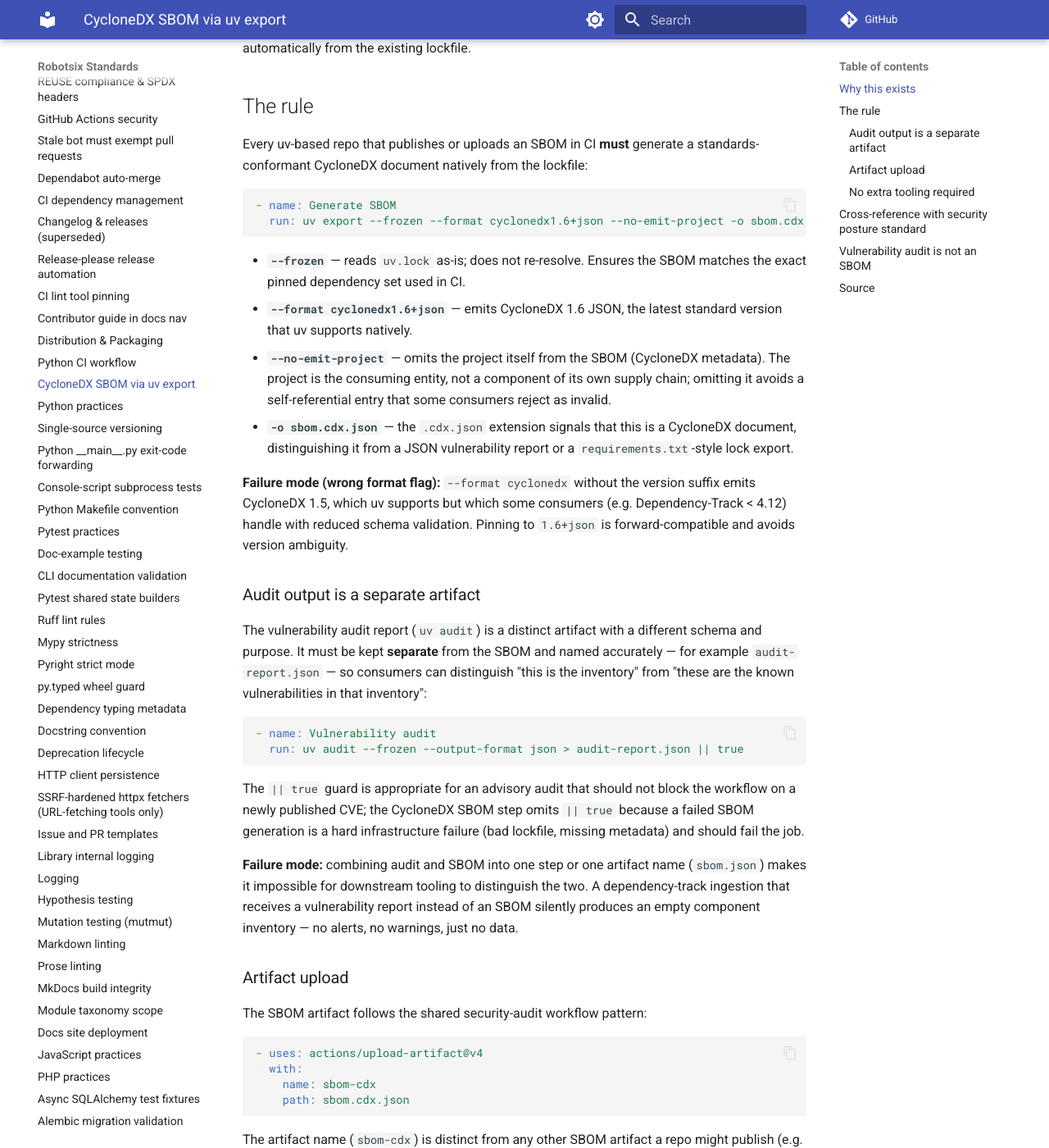
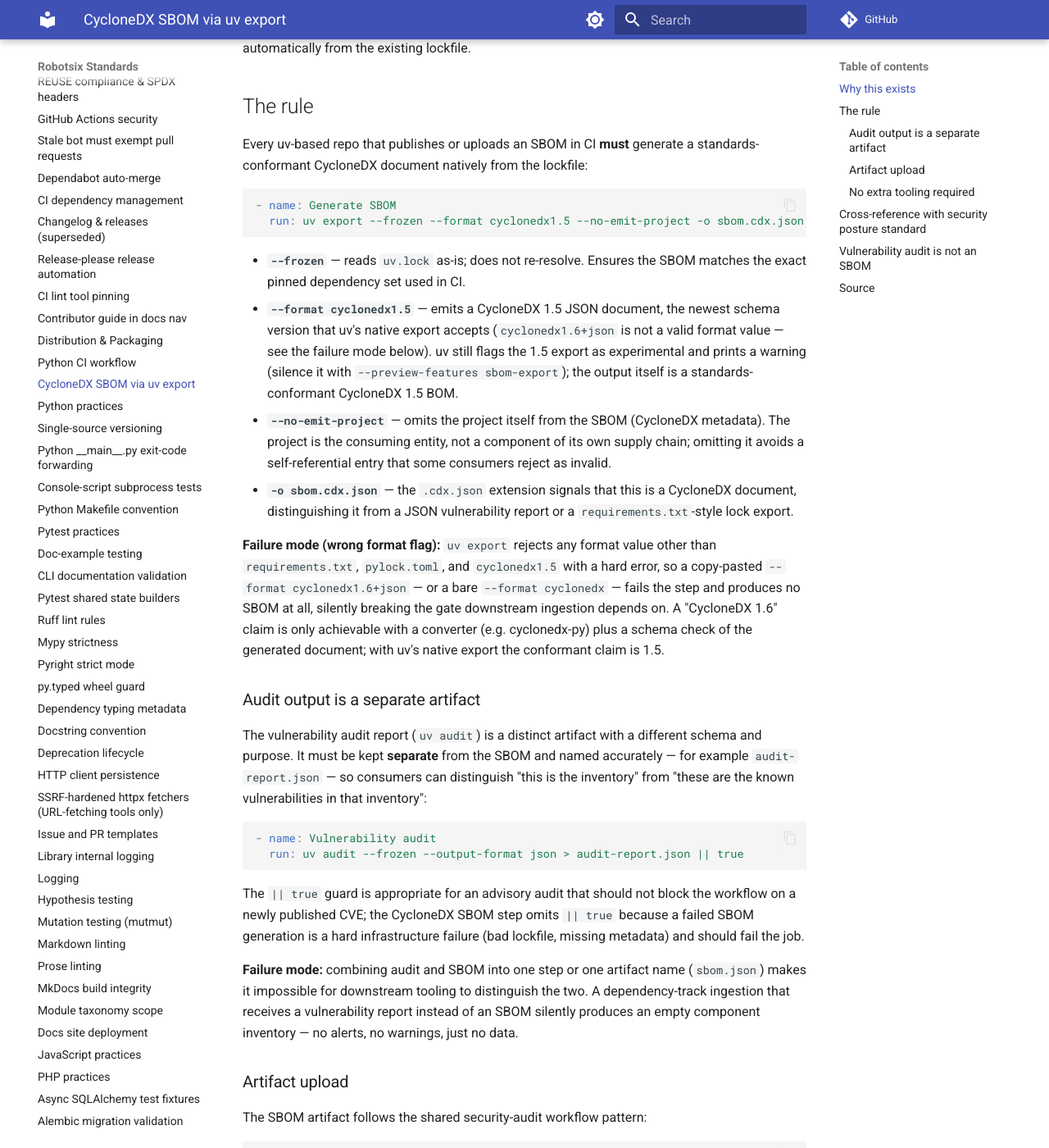
Before and after one commit to damien-robotsix/robotsix-standards, an MkDocs documentation site: the page built from docs/sbom-cyclonedx-uv.md, in a window 1280 px wide and 1400 px high, scrolled down 848 px. Shown: the whole window at 82% size. Built offline with MkDocs 1.6.1 and Material for MkDocs 9.7.7, drawn with Linux system fonts in a browser that asks for light colours; comment, search, counter and statistics services are not loaded; some of the changed text lies outside the part shown.

Commit message:
chore: SBOM-PAGE: canonical command `uv export --frozen --format cyclonedx1.6+json` is invalid — uv's native CycloneDX export supports only `cyclonedx1.5` (in preview), so the mandated 'CycloneDX 1.6' SBOM cannot be produced by the command the page prescribes (20260922T200553Z-sbom-page-canonical-command-uv-export-fr-d834) (#389)
Co-authored-by: robotsix-mill <mill@robotsix.local>

````diff
--- a/docs/sbom-cyclonedx-uv.md
+++ b/docs/sbom-cyclonedx-uv.md
@@ -40,13 +40,17 @@ a standards-conformant CycloneDX document natively from the lockfile:
 
 ```yaml
 - name: Generate SBOM
-  run: uv export --frozen --format cyclonedx1.6+json --no-emit-project -o sbom.cdx.json
+  run: uv export --frozen --format cyclonedx1.5 --no-emit-project -o sbom.cdx.json
 ```
 
 - **`--frozen`** — reads `uv.lock` as-is; does not re-resolve. Ensures the
   SBOM matches the exact pinned dependency set used in CI.
-- **`--format cyclonedx1.6+json`** — emits CycloneDX 1.6 JSON, the latest
-  standard version that uv supports natively.
+- **`--format cyclonedx1.5`** — emits a CycloneDX 1.5 JSON document, the
+  newest schema version that uv's native export accepts
+  (`cyclonedx1.6+json` is not a valid format value — see the failure mode
+  below). uv still flags the 1.5 export as experimental and prints a
+  warning (silence it with `--preview-features sbom-export`); the output
+  itself is a standards-conformant CycloneDX 1.5 BOM.
 - **`--no-emit-project`** — omits the project itself from the SBOM
   (CycloneDX metadata). The project is the consuming entity, not a component
   of its own supply chain; omitting it avoids a self-referential entry that
@@ -55,11 +59,14 @@ a standards-conformant CycloneDX document natively from the lockfile:
   CycloneDX document, distinguishing it from a JSON vulnerability report or
   a `requirements.txt`-style lock export.
 
-**Failure mode (wrong format flag):** `--format cyclonedx` without the
-version suffix emits CycloneDX 1.5, which uv supports but which some
-consumers (e.g. Dependency-Track < 4.12) handle with reduced schema
-validation. Pinning to `1.6+json` is forward-compatible and avoids version
-ambiguity.
+**Failure mode (wrong format flag):** `uv export` rejects any format value
+other than `requirements.txt`, `pylock.toml`, and `cyclonedx1.5` with a
+hard error, so a copy-pasted `--format cyclonedx1.6+json` — or a bare
+`--format cyclonedx` — fails the step and produces no SBOM at all, silently
+breaking the gate downstream ingestion depends on. A "CycloneDX 1.6" claim
+is only achievable with a converter (e.g. cyclonedx-py) plus a schema check
+of the generated document; with uv's native export the conformant claim is
+1.5.
 
 ### Audit output is a separate artifact
 
@@ -102,7 +109,7 @@ preventing upload-name collisions in multi-artifact workflows.
 
 ### No extra tooling required
 
-CycloneDX SBOM export is native to uv (`uv export --format cyclonedx1.6+json`).
+CycloneDX SBOM export is native to uv (`uv export --format cyclonedx1.5`).
 No additional tool (cyclonedx-py, syft, or trivy) is required for a
 lockfile-based SBOM. This keeps CI bootstrapping minimal — `setup-uv`
 already manages the uv binary that runs every other step.
@@ -122,9 +129,9 @@ than repeating the command.
 
 ## Vulnerability audit is not an SBOM
 
-| Property | `uv audit --output-format json` | `uv export --format cyclonedx1.6+json` |
+| Property | `uv audit --output-format json` | `uv export --format cyclonedx1.5` |
 |---|---|---|
-| Schema | OSV advisory response | CycloneDX 1.6 BOM |
+| Schema | OSV advisory response | CycloneDX 1.5 BOM |
 | Contents | Matching vulnerabilities (CVE/OSV id, severity, affected ranges) | Component inventory (name, version, purl, dependency graph) |
 | Consumable by | Custom audit dashboards, advisory feeds | Dependency-Track, GitHub Dependabot, grype, trivy sbom, VEX pipelines |
 | Standards body | OpenSSF / OSV | OWASP CycloneDX |
````
